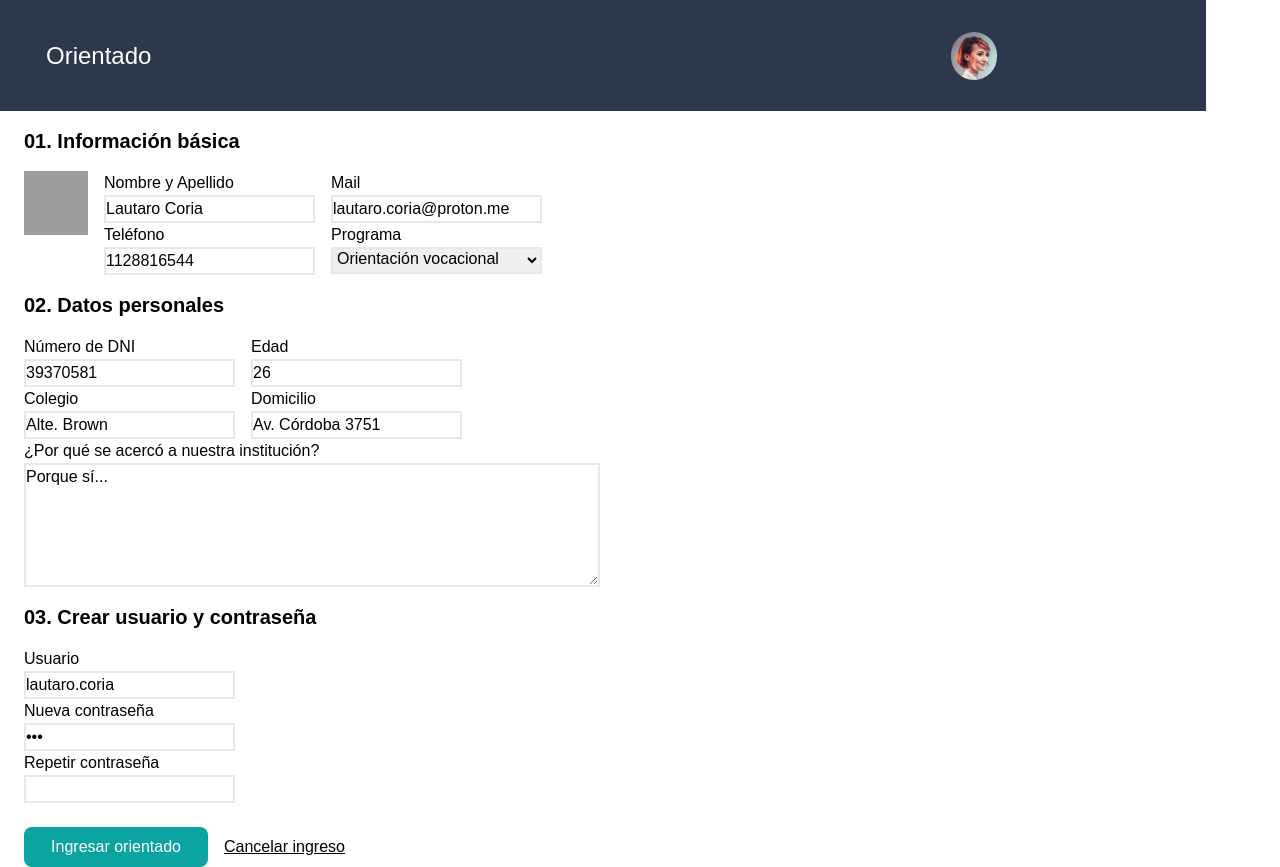
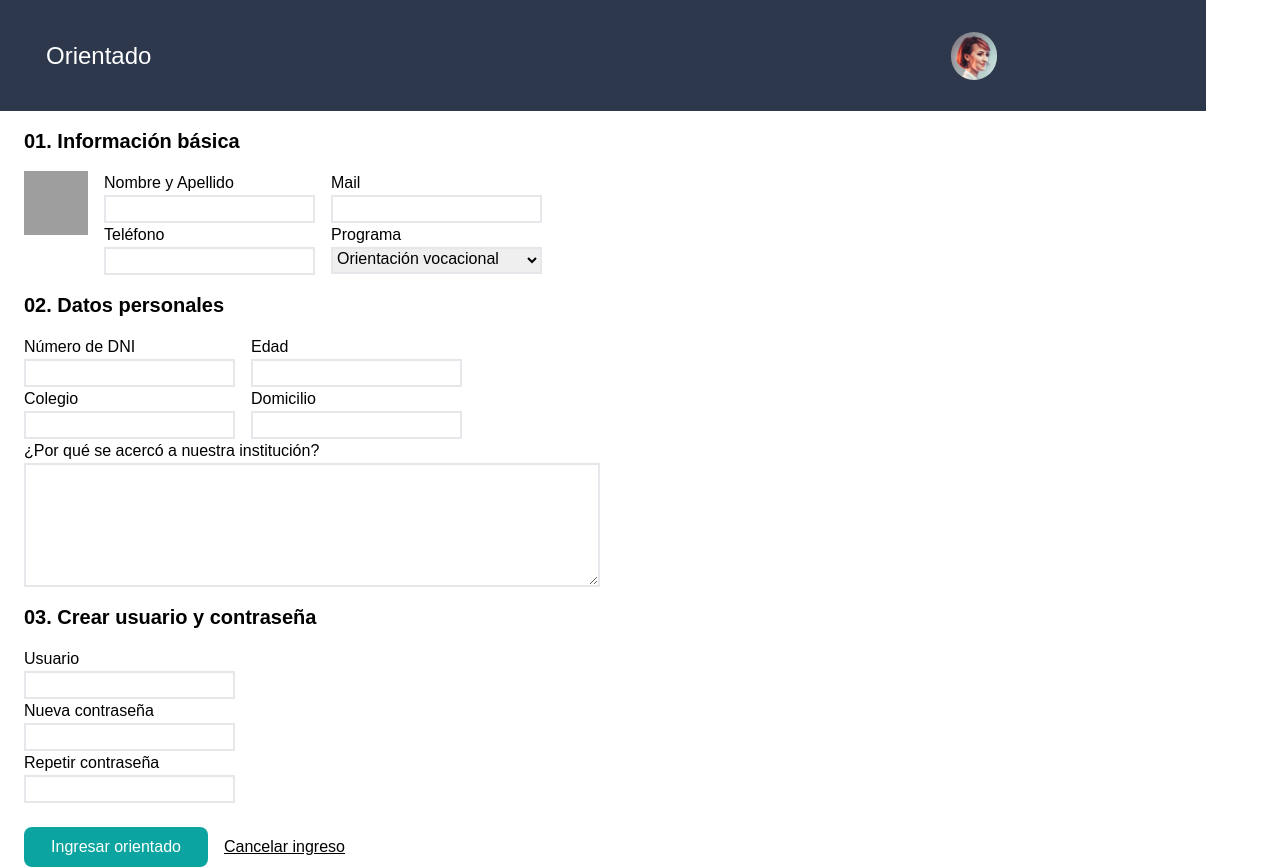
Before and after one commit to kevin-Bejarano-Aviles/api-proyecto-valtech, a React (Create React App) app in the folder front/: page /new-oriented in a window 1280 px wide. Built offline with nearby package versions, Linux system fonts and the light colour scheme; grey boxes are pictures that could not be loaded.

Commit message:
Validaciones terminadas

```diff
--- a/front/src/pages/OrientedSignUpPage.jsx
+++ b/front/src/pages/OrientedSignUpPage.jsx
@@ -11,22 +11,23 @@ function OrientedSignUpPage() {
     handleSubmit,
     watch,
     formState: { errors }
-  } = useForm({
-    defaultValues: {
-      avatar: '/avatar.png',
-      fullName: 'Lautaro Coria',
-      phoneNumber: '1128816544',
-      mail: 'lautaro.coria@proton.me',
-      program: 'ov',
-      dni: '39370581',
-      school: 'Alte. Brown',
-      age: '26',
-      address: 'Av. Córdoba 3751',
-      motive: 'Porque sí...',
-      user: 'lautaro.coria',
-      pass: '123'
-    }
-  });
+  } = useForm(
+    // {
+    //   defaultValues: {
+    //     fullName: 'Lautaro Coria',
+    //     phoneNumber: '1128816544',
+    //     mail: 'lautaro.coria@proton.me',
+    //     program: 'orientacion-vocacional',
+    //     dni: '39370581',
+    //     school: 'Alte. Brown',
+    //     age: '26',
+    //     address: 'Av. Córdoba 3751',
+    //     motive: 'Porque sí...',
+    //     user: 'lautaro.coria',
+    //     pass: '123'
+    //   }
+    // }
+  );
 
   const onSubmit = async (data, e) => {
     console.log(data);
@@ -58,8 +59,8 @@ function OrientedSignUpPage() {
     }
   };
 
-  console.log(errors);
-  console.log(watch());
+  // console.log(errors);
+  // console.log(watch());
 
   return (
     <Fragment>
@@ -70,7 +71,7 @@ function OrientedSignUpPage() {
           <div className='flex '>
             <label htmlFor='add-avatar'>
               <input
-                {...register('avatar')}
+                {...register('avatar', {required: 'Imagen requerida'})}
                 type='file'
                 accept='image/*'
                 id='add-avatar'
@@ -81,62 +82,72 @@ function OrientedSignUpPage() {
                 alt='avatar'
                 className='mr-4 w-16 h-16'
               />
-              <p>{errors.avatar?.message}</p>
+              <p className='text-red-500'>{errors.avatar?.message}</p>
             </label>
             <div className='mr-4'>
               <div className='flex flex-col'>
                 <label htmlFor='full-name'>Nombre y Apellido</label>
                 <input
                   {...register('fullName', {
-                    required: 'Campo requerido.',
+                    required: 'Campo requerido',
                     pattern: {
-                      value: /^[A-Za-z ]{2,500}$/,
-                      message: "Campo inválido."
+                      value: /^[A-Za-zÁÉÍÓÚáéíóúÜüÑñ ]{2,500}$/,
+                      message: 'Campo inválido'
                     }
                   })}
-                  className='border-2'
+                  className={`border-2 ${errors.fullName ? 'border-red-500' : ''}`}
                   type='text'
                   id='full-name'
                 />
-                <p>{errors.fullName?.message}</p>
+                <p className='text-red-500'>{errors.fullName?.message}</p>
               </div>
               <div className='flex flex-col'>
                 <label htmlFor='phone'>Teléfono</label>
                 <input
-                  {...register('phoneNumber', {required: 'This is required'})}
-                  className='border-2'
+                  {...register('phoneNumber', {
+                    required: 'Campo requerido',
+                    pattern: {
+                      value: /^[0-9]{10,50}$/i,
+                      message: 'Entre 10 y 50 dígitos'
+                    }
+                  })}
+                  className={`border-2 ${errors.phoneNumber ? 'border-red-500' : ''}`}
                   type='number'
                   id='phone'
                 />
-                <p>{errors.phoneNumber?.message}</p>
+                <p className='text-red-500'>{errors.phoneNumber?.message}</p>
               </div>
             </div>
             <div>
               <div className='flex flex-col'>
                 <label htmlFor='mail'>Mail</label>
                 <input
-                  {...register('mail', {required: 'This is required'})}
-                  className='border-2'
+                  {...register('mail', {
+                    required: 'Campo requerido',
+                    pattern: {
+                      value: /^[A-Z0-9._%+-]+@[A-Z0-9.-]+\.[A-Z]{2,500}$/i,
+                      message: 'Email inválido'
+                    }
+                  })}
+                  className={`border-2 ${errors.mail ? 'border-red-500' : ''}`}
                   type='mail'
                   id='mail'
                 />
-                <p>{errors.mail?.message}</p>
+                <p className='text-red-500'>{errors.mail?.message}</p>
               </div>
               <div className='flex flex-col'>
                 <label htmlFor='program'>Programa</label>
                 <select
-                  {...register('program', {required: 'This is required'})}
+                  {...register('program')}
                   className='border-2 pb-1'
                   id='program'
-                  defaultValue={'default'}
                 >
-                  <option value='default' disabled>Seleccionar opción</option>
-                  <option value='ov'>Orientación vocacional</option>
-                  <option value='ro'>Reorientación vocacional</option>
-                  <option value='tm'>Taller de matemáticas</option>
-                  <option value='me'>Métodos de estudio</option>
+                  <option value='orientacion-vocacional'>Orientación vocacional</option>
+                  <option value='reorientacion-vocacional'>Reorientación vocacional</option>
+                  <option value='taller-de-matematicas'>Taller de matemáticas</option>
+                  <option value='metodos-de-estudio'>Métodos de estudio</option>
                 </select>
-                <p>{errors.program?.message}</p>
+                <p className='text-red-500'>{errors.program?.message}</p>
               </div>
             </div>
           </div>
@@ -148,57 +159,95 @@ function OrientedSignUpPage() {
               <div className='flex flex-col'>
                 <label htmlFor='dni'>Número de DNI</label>
                 <input
-                  {...register('dni', {required: 'This is required'})}
-                  className='border-2'
+                  {...register('dni', {
+                    required: 'Campo requerido',
+                    pattern: {
+                      value: /^[0-9]{8,50}$/i,
+                      message: 'Entre 8 y 50 dígitos'
+                    }
+                  })}
+                  className={`border-2 ${errors.dni ? 'border-red-500' : ''}`}
                   type='number'
                   id='dni'
                 />
-                <p>{errors.dni?.message}</p>
+                <p className='text-red-500'>{errors.dni?.message}</p>
               </div>
               <div className='flex flex-col'>
                 <label htmlFor='school'>Colegio</label>
                 <input
-                  {...register('school', {required: 'This is required'})}
-                  className='border-2'
+                  {...register('school', {
+                    required: 'Campo requerido',
+                    pattern: {
+                      value: /^[A-Za-z.ÁÉÍÓÚáéíóúÜüÑñ ]{2,500}$/,
+                      message: 'Campo inválido'
+                    }
+                  })}
+                  className={`border-2 ${errors.school ? 'border-red-500' : ''}`}
                   type='text'
                   id='school'
                 />
-                <p>{errors.school?.message}</p>
+                <p className='text-red-500'>{errors.school?.message}</p>
               </div>
             </div>
             <div>
               <div className='flex flex-col'>
                 <label htmlFor='age'>Edad</label>
                 <input
-                  {...register('age', {required: 'This is required'})}
-                  className='border-2'
+                  {...register('age', {
+                    required: 'Campo requerido',
+                    pattern: {
+                      value: /^[0-9]{2}$/i,
+                      message: 'Sólo números'
+                    },
+                    min: {
+                      value: 18,
+                      message: 'Mínimo valor: 18'
+                    },
+                    max: {
+                      value: 99,
+                      message: 'Máximo valor: 99'
+                    }
+                  })}
+                  className={`border-2 ${errors.age ? 'border-red-500' : ''}`}
                   type='number'
                   id='age'
                 />
-                <p>{errors.age?.message}</p>
+                <p className='text-red-500'>{errors.age?.message}</p>
               </div>
               <div className='flex flex-col'>
                 <label htmlFor='address'>Domicilio</label>
                 <input
-                  {...register('address', {required: 'This is required'})}
-                  className='border-2'
+                  {...register('address', {
+                    required: 'Campo requerido',
+                    pattern: {
+                      value: /^[A-Za-z0-9ÁÉÍÓÚáéíóúÜüÑñ ]{2,500}$/,
+                      message: 'Campo inválido'
+                    }
+                  })}
+                  className={`border-2 ${errors.address ? 'border-red-500' : ''}`}
                   type='text'
                   id='address'
                 />
-                <p>{errors.address?.message}</p>
+                <p className='text-red-500'>{errors.address?.message}</p>
               </div>
             </div>
           </div>
           <div className='flex flex-col'>
             <label htmlFor='reason'>¿Por qué se acercó a nuestra institución?</label>
             <textarea
-              {...register('motive', {required: 'This is required'})}
-              className='max-w-xl border-2'
+              {...register('motive', {
+                required: 'Campo requerido',
+                pattern: {
+                  value: /^[A-Za-z0-9ÁÉÍÓÚáéíóúÜüÑñ. ]{2,500}$/,
+                  message: 'Campo inválido'
+                }
+              })}
+              className={`border-2 max-w-xl ${errors.motive ? 'border-red-500' : ''}`}
               id='reason'
               cols='60'
               rows='5'
             ></textarea>
-            <p>{errors.motive?.message}</p>
+            <p className='text-red-500'>{errors.motive?.message}</p>
           </div>
         </section>
         <section> {/* Crear usuario y contraseña */}
@@ -208,30 +257,42 @@ function OrientedSignUpPage() {
               <div className='flex flex-col'>
                 <label htmlFor='username'>Usuario</label>
                 <input
-                  {...register('user', {required: 'This is required'})}
-                  className='border-2'
+                  {...register('user', {required: 'Campo requerido'})}
+                  className={`border-2 ${errors.user ? 'border-red-500' : ''}`}
                   type='text'
                   id='username'
                 />
-                <p>{errors.user?.message}</p>
+                <p className='text-red-500'>{errors.user?.message}</p>
               </div>
               <div className='flex flex-col'>
                 <label htmlFor='password'>Nueva contraseña</label>
                 <input
-                  {...register('pass', {required: 'This is required'})}
-                  className='border-2'
+                  {...register('pass', {
+                    required: 'Contraseña requerida',
+                    minLength: {
+                      value: 8,
+                      message: 'Mínimo 8 caracteres'
+                    }
+                  })}
+                  className={`border-2 ${errors.pass ? 'border-red-500' : ''}`}
                   type='password'
                   id='new-password'
                 />
-                <p>{errors.pass?.message}</p>
+                <p className='text-red-500'>{errors.pass?.message}</p>
               </div>
               <div className='flex flex-col'>
                 <label htmlFor='repeat-new-password'>Repetir contraseña</label>
                 <input
-                  className='border-2'
+                  {...register('confirmPass', {
+                    required: 'Campo requerido',
+                    validate: value =>
+                      value === watch('pass') || "The passwords do not match"
+                  })}
+                  className={`border-2 ${errors.confirmPass ? 'border-red-500' : ''}`}
                   type='password'
                   id='repeat-password'
                 />
+                <p className='text-red-500'>{errors.confirmPass?.message}</p>
               </div>
             </div>
           </div>
```
Also changed, not shown: front/oriented.json (+1 -30 lines).
